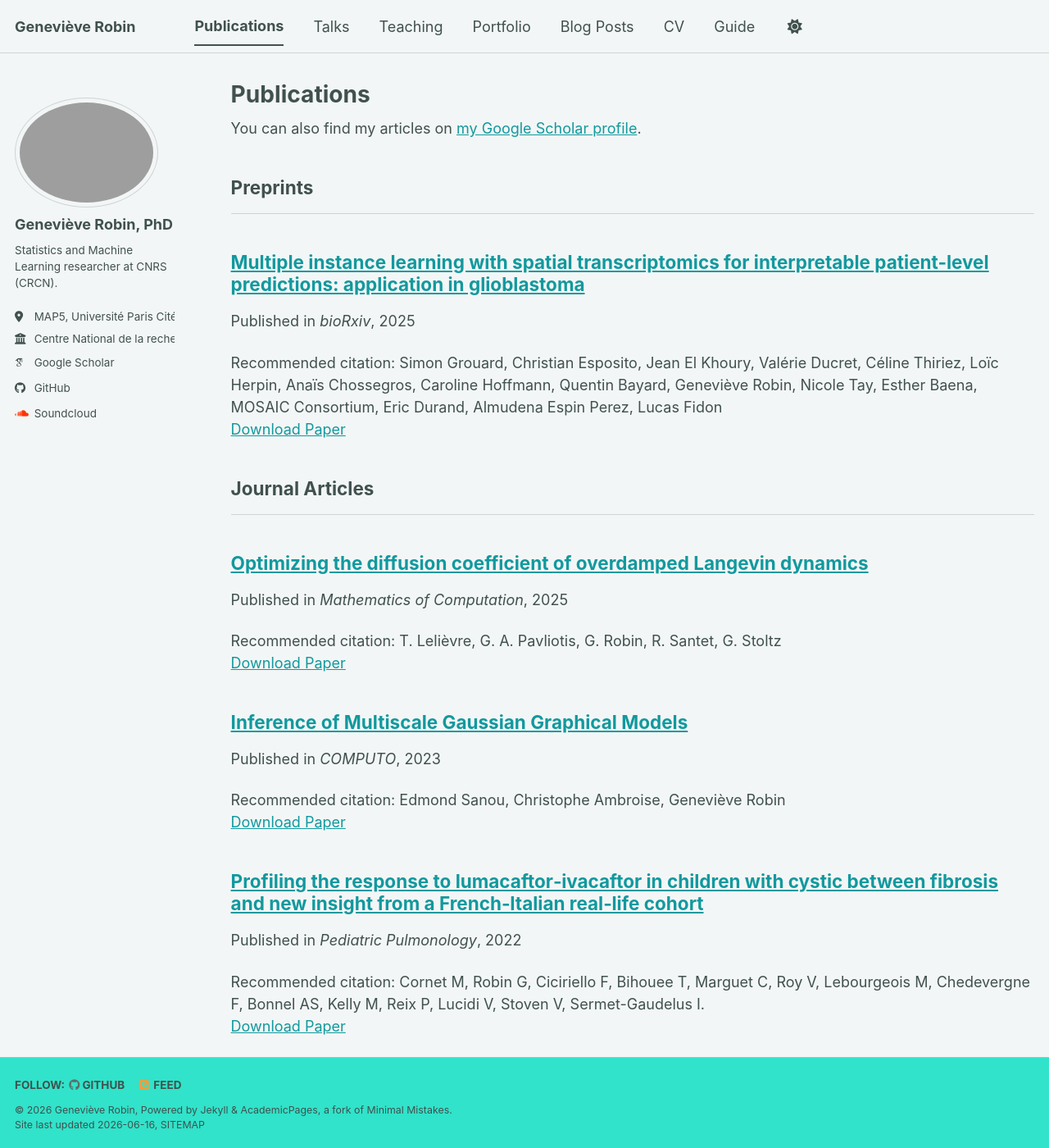
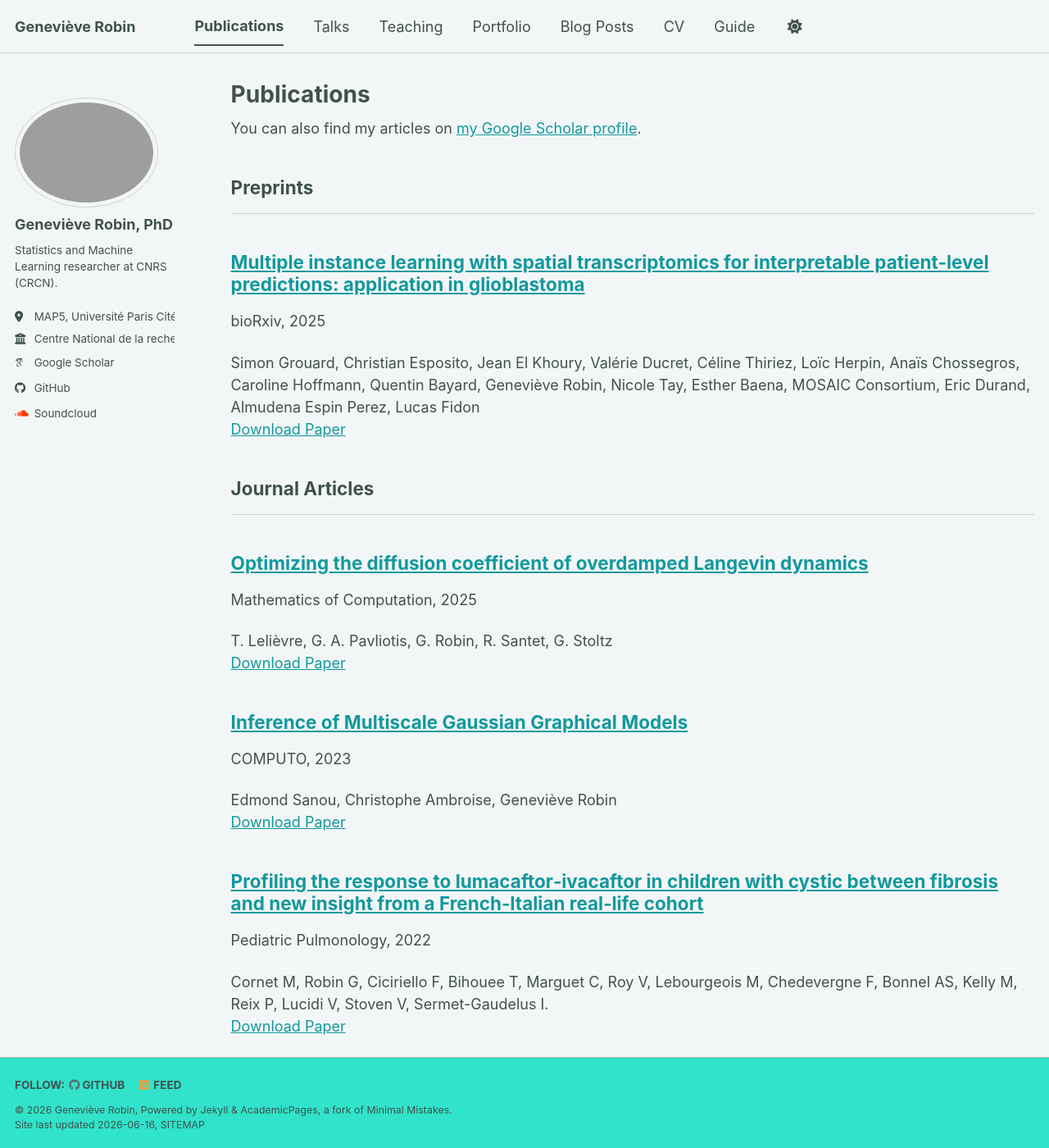
Before and after one commit to genevievelrobin/genevievelrobin.github.io, a Jekyll site: the page built from _pages/publications.html, in a window 1280 px wide and 1400 px high. Shown: the whole window at 82% size. Built offline with Jekyll 4.4.1, drawn with Linux system fonts in a browser that asks for light colours; some web fonts are replaced; a script bundle is joined from its source files by our own code; library files that are not in the unit come from our copies; some of the changed text lies outside the part shown.

Commit message:
Remove 'Recommended citation:' from citation display

```diff
--- a/_includes/archive-single.html
+++ b/_includes/archive-single.html
@@ -41,7 +41,7 @@
         {% if post.collection == 'teaching' %}
           <p> {{ post.type }}, <i>{{ post.venue }}</i>, {{ post.date | default: "1900-01-01" | date: "%Y" }} </p>
         {% elsif post.collection == 'publications' %}
-          <p>Published in <i>{{ post.venue }}</i>, {{ post.date | default: "1900-01-01" | date: "%Y" }} </p>
+          <p>{{ post.venue }}</i>, {{ post.date | default: "1900-01-01" | date: "%Y" }} </p>
         {% elsif post.date %}
          <p class="page__date"><strong><i class="fa fa-fw fa-calendar" aria-hidden="true"></i> {{ site.data.ui-text[site.locale].date_label | default: "Published:" }}</strong> <time datetime="{{ post.date | default: "1900-01-01" | date_to_xmlschema }}">{{ post.date | default: "1900-01-01" | date: "%B %d, %Y" }}</time></p>
         {% endif %}
@@ -53,21 +53,21 @@
     {% endif %}
 
     {% if post.citation and post.paperurl and post.slidesurl and post.bibtexurl %}
-      <p>Recommended citation: {{ post.citation }}<br /><a href="{{ post.paperurl }}">Download Paper</a> | <a href="{{ post.slidesurl }}">Download Slides</a> | <a href="{{ post.bibtexurl }}">Download Bibtex</a></p>
+      <p> {{ post.citation }}<br /><a href="{{ post.paperurl }}">Download Paper</a> | <a href="{{ post.slidesurl }}">Download Slides</a> | <a href="{{ post.bibtexurl }}">Download Bibtex</a></p>
     {% elsif post.citation and post.paperurl and post.slidesurl %}
-      <p>Recommended citation: {{ post.citation }}<br /><a href="{{ post.paperurl }}">Download Paper</a> | <a href="{{ post.slidesurl }}">Download Slides</a></p>
+      <p>{{ post.citation }}<br /><a href="{{ post.paperurl }}">Download Paper</a> | <a href="{{ post.slidesurl }}">Download Slides</a></p>
     {% elsif post.citation and post.paperurl and post.bibtexurl %}
-      <p>Recommended citation: {{ post.citation }}<br /><a href="{{ post.paperurl }}">Download Paper</a> | <a href="{{ post.bibtexurl }}">Download Bibtex</a></p>
+      <p>{{ post.citation }}<br /><a href="{{ post.paperurl }}">Download Paper</a> | <a href="{{ post.bibtexurl }}">Download Bibtex</a></p>
     {% elsif post.citation and post.paperurl %}
-      <p>Recommended citation: {{ post.citation }}<br /><a href="{{ post.paperurl }}">Download Paper</a></p>
+      <p>{{ post.citation }}<br /><a href="{{ post.paperurl }}">Download Paper</a></p>
     {% elsif post.citation and post.slidesurl and post.bibtexurl %}
-      <p>Recommended citation: {{ post.citation }}<br /><a href="{{ post.slidesurl }}">Download Slides</a> | <a href="{{ post.bibtexurl}}">Download Bibtex</a></p>
+      <p>{{ post.citation }}<br /><a href="{{ post.slidesurl }}">Download Slides</a> | <a href="{{ post.bibtexurl}}">Download Bibtex</a></p>
     {% elsif post.citation and post.slidesurl %}
-      <p>Recommended citation: {{ post.citation }}<br /><a href="{{ post.slidesurl }}">Download Slides</a></p>
+      <p>{{ post.citation }}<br /><a href="{{ post.slidesurl }}">Download Slides</a></p>
     {% elsif post.citation and post.bibtexurl %}
-      <p>Recommended citation: {{ post.citation }}<br /><a href="{{ post.bibtexurl }}">Download Bibtex</a></p>
+      <p>{{ post.citation }}<br /><a href="{{ post.bibtexurl }}">Download Bibtex</a></p>
     {% elsif post.citation %}
-      <p>Recommended citation: {{ post.citation }}</p>
+      <p>{{ post.citation }}</p>
     {% elsif post.paperurl and post.bibtexurl %}
       <p><a href="{{ post.paperurl }}">Download Paper</a> | <a href="{{ post.bibtexurl }}">Download Bibtex</a></p>
     {% elsif post.paperurl %}
```
